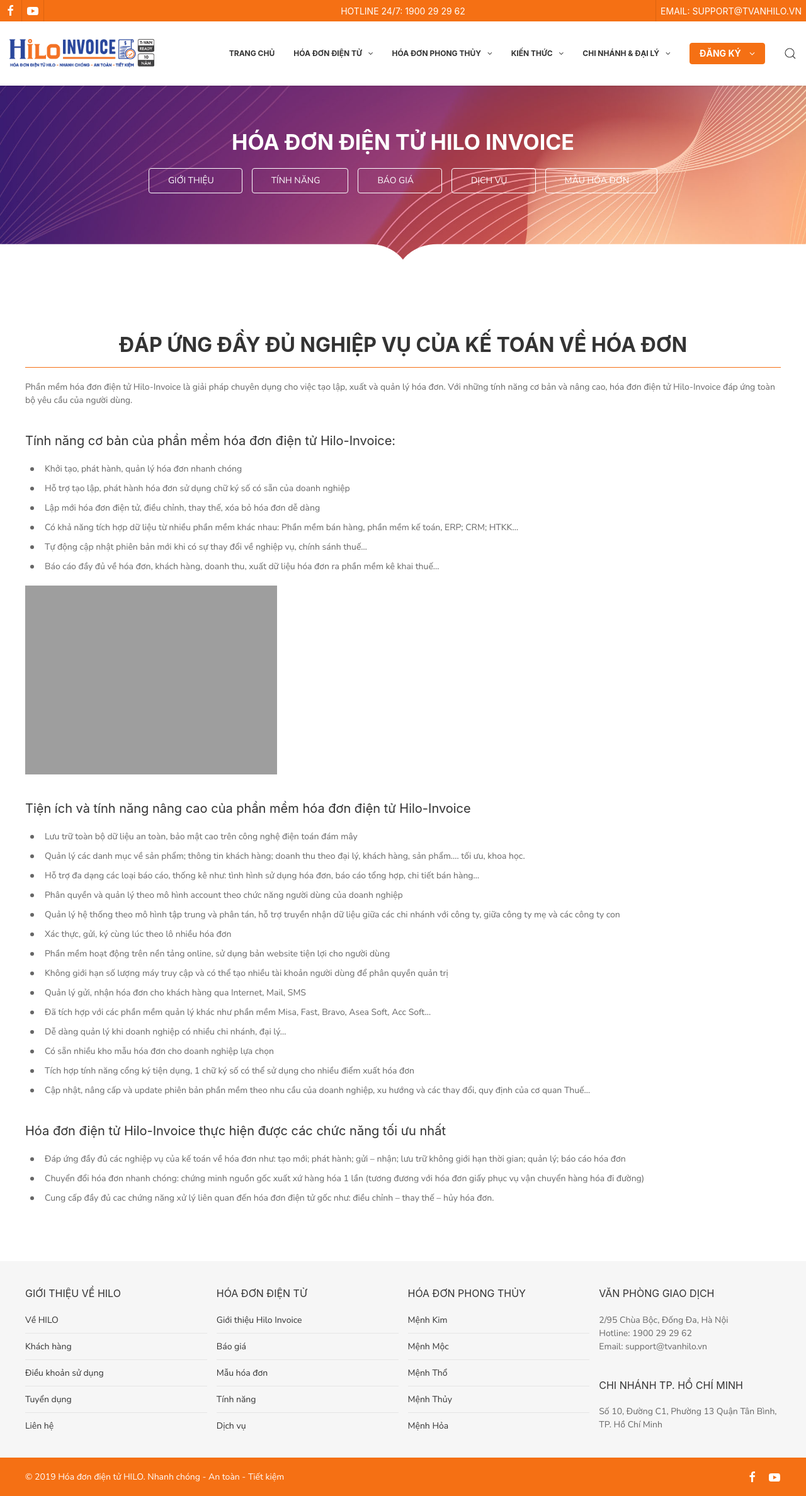
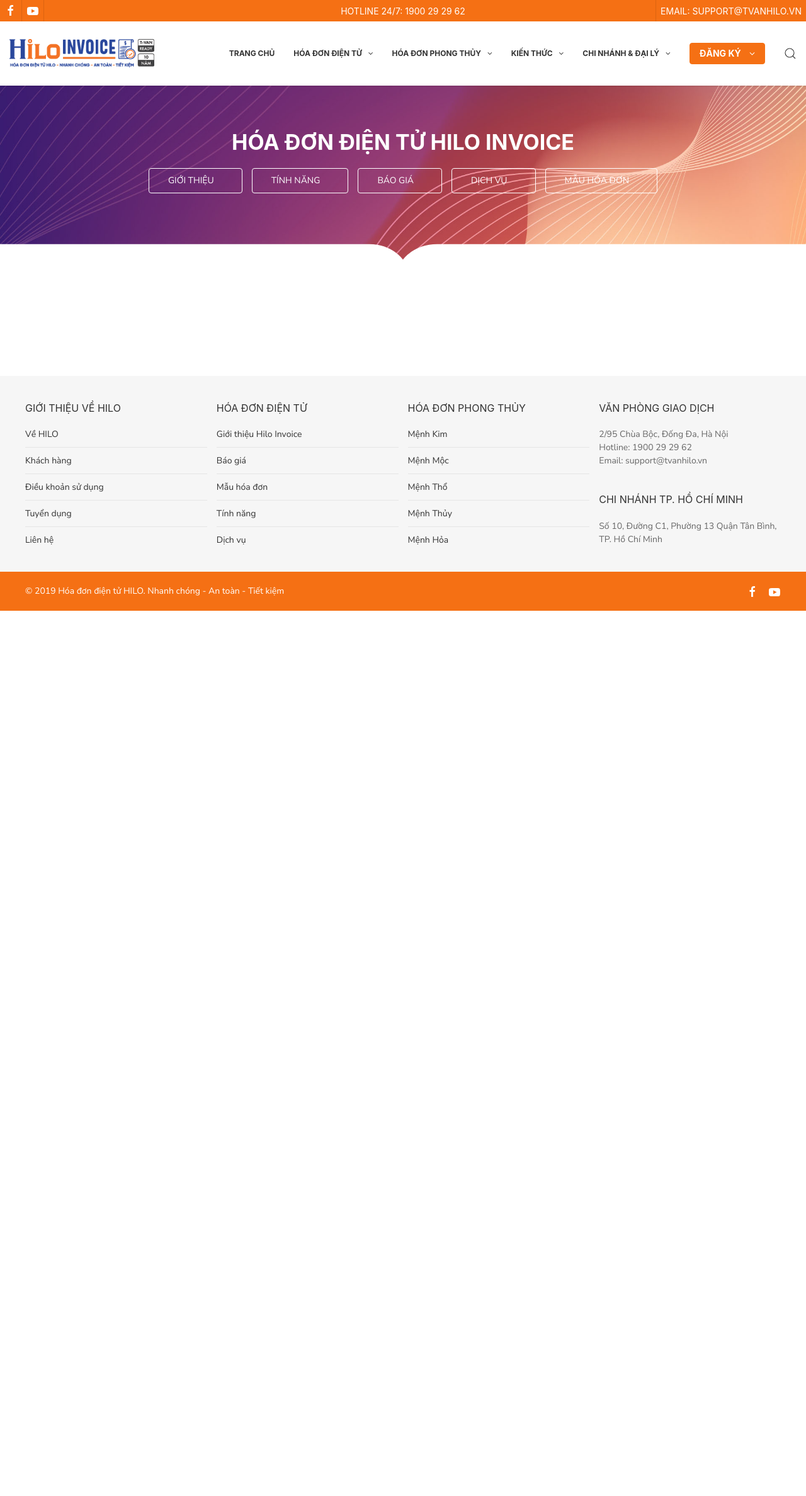
Before and after one commit to lemanhhai1310/tvanhilo, a PHP site: page /hoadondientu-baogia.php in a window 1280 px wide. Shown: the whole page at 63% size. After the commit the page ends 970 px from the top, so only its background shows below. Run offline with PHP 8.4, Linux system fonts and the light colour scheme; some libraries are stand-ins or nearby versions; grey boxes are pictures that could not be loaded.

Commit message:
HÓA ĐƠN ĐIỆN TỬ HILO-INVOICE - báo giá

```diff
--- a/hoadondientu-baogia.php
+++ b/hoadondientu-baogia.php
@@ -20,45 +20,14 @@
 <?php } ?>
 <div class="uk-section">
     <div class="uk-container">
-        <h2 class="title2 title9 uk-text-center">ĐÁP ỨNG ĐẦY ĐỦ NGHIỆP VỤ CỦA KẾ TOÁN VỀ HÓA ĐƠN</h2>
-        <article>
-            <p>Phần mềm hóa đơn điện tử Hilo-Invoice là giải pháp chuyên dụng cho việc tạo lập, xuất và quản lý hóa đơn. Với những tính năng cơ bản và nâng cao, hóa đơn điện tử Hilo-Invoice đáp ứng toàn bộ yêu cầu của người dùng.</p>
-            <h4>Tính năng cơ bản của phần mềm hóa đơn điện tử Hilo-Invoice:</h4>
-            <ul class="uk-list uk-list-bullet">
-                <li>Khởi tạo, phát hành, quản lý hóa đơn nhanh chóng</li>
-                <li>Hỗ trợ tạo lập, phát hành hóa đơn sử dụng chữ ký số có sẵn của doanh nghiệp</li>
-                <li>Lập mới hóa đơn điện tử, điều chỉnh, thay thế, xóa bỏ hóa đơn dễ dàng</li>
-                <li>Có khả năng tích hợp dữ liệu từ nhiều phần mềm khác nhau: Phần mềm bán hàng, phần mềm kế toán, ERP; CRM; HTKK…</li>
-                <li>Tự động cập nhật phiên bản mới khi có sự thay đổi về nghiệp vụ, chính sánh thuế…</li>
-                <li>Báo cáo đầy đủ về hóa đơn, khách hàng, doanh thu, xuất dữ liệu hóa đơn ra phần mềm kê khai thuế…</li>
-            </ul>
-            <figure>
-                <img src="imgs/hilo-model.png" alt="">
-            </figure>
-            <h4>Tiện ích và tính năng nâng cao của phần mềm hóa đơn điện tử Hilo-Invoice</h4>
-            <ul class="uk-list uk-list-bullet">
-                <li>Lưu trữ toàn bộ dữ liệu an toàn, bảo mật cao trên công nghệ điện toán đám mây</li>
-                <li>Quản lý các danh mục về sản phẩm; thông tin khách hàng; doanh thu theo đại lý, khách hàng, sản phẩm…. tối ưu, khoa học.</li>
-                <li>Hỗ trợ đa dạng các loại báo cáo, thống kê như: tình hình sử dụng hóa đơn, báo cáo tổng hợp, chi tiết bán hàng…</li>
-                <li>Phân quyền và quản lý theo mô hình account theo chức năng người dùng của doanh nghiệp</li>
-                <li>Quản lý hệ thống theo mô hình tập trung và phân tán, hỗ trợ truyền nhận dữ liệu giữa các chi nhánh với công ty, giữa công ty mẹ và các công ty con</li>
-                <li>Xác thực, gửi, ký cùng lúc theo lô nhiều hóa đơn</li>
-                <li>Phần mềm hoạt động trên nền tảng online, sử dụng bản website tiện lợi cho người dùng</li>
-                <li>Không giới hạn số lượng máy truy cập và có thể tạo nhiều tài khoản người dùng để phân quyền quản trị</li>
-                <li>Quản lý gửi, nhận hóa đơn cho khách hàng qua Internet, Mail, SMS</li>
-                <li>Đã tích hợp với các phần mềm quản lý khác như phần mềm Misa, Fast, Bravo, Asea Soft, Acc Soft…</li>
-                <li>Dễ dàng quản lý khi doanh nghiệp có nhiều chi nhánh, đại lý…</li>
-                <li>Có sẵn nhiều kho mẫu hóa đơn cho doanh nghiệp lựa chọn</li>
-                <li>Tích hợp tính năng cổng ký tiện dụng, 1 chữ ký số có thể sử dụng cho nhiều điểm xuất hóa đơn</li>
-                <li>Cập nhật, nâng cấp và update phiên bản phần mềm theo nhu cầu của doanh nghiệp, xu hướng và các thay đổi, quy định của cơ quan Thuế…</li>
-            </ul>
-            <h4>Hóa đơn điện tử Hilo-Invoice thực hiện được các chức năng tối ưu nhất</h4>
-            <ul class="uk-list uk-list-bullet">
-                <li>Đáp ứng đầy đủ các nghiệp vụ của kế toán về hóa đơn như: tạo mới; phát hành; gửi – nhận; lưu trữ không giới hạn thời gian; quản lý; báo cáo hóa đơn</li>
-                <li>Chuyển đổi hóa đơn nhanh chóng: chứng minh nguồn gốc xuất xứ hàng hóa 1 lần (tương đương với hóa đơn giấy phục vụ vận chuyển hàng hóa đi đường)</li>
-                <li>Cung cấp đầy đủ cac chứng năng xử lý liên quan đến hóa đơn điện tử gốc như: điều chỉnh – thay thế – hủy hóa đơn.</li>
-            </ul>
-        </article>
+        <div class="uk-grid-small" uk-grid>
+            <div class="uk-width-2-3@m">
+
+            </div>
+            <div class="uk-width-1-3@m">
+
+            </div>
+        </div>
     </div>
 </div>
 <?php include "footer.php"; ?>
```
Also changed, not shown: imgs/hilo-model.png (added).
